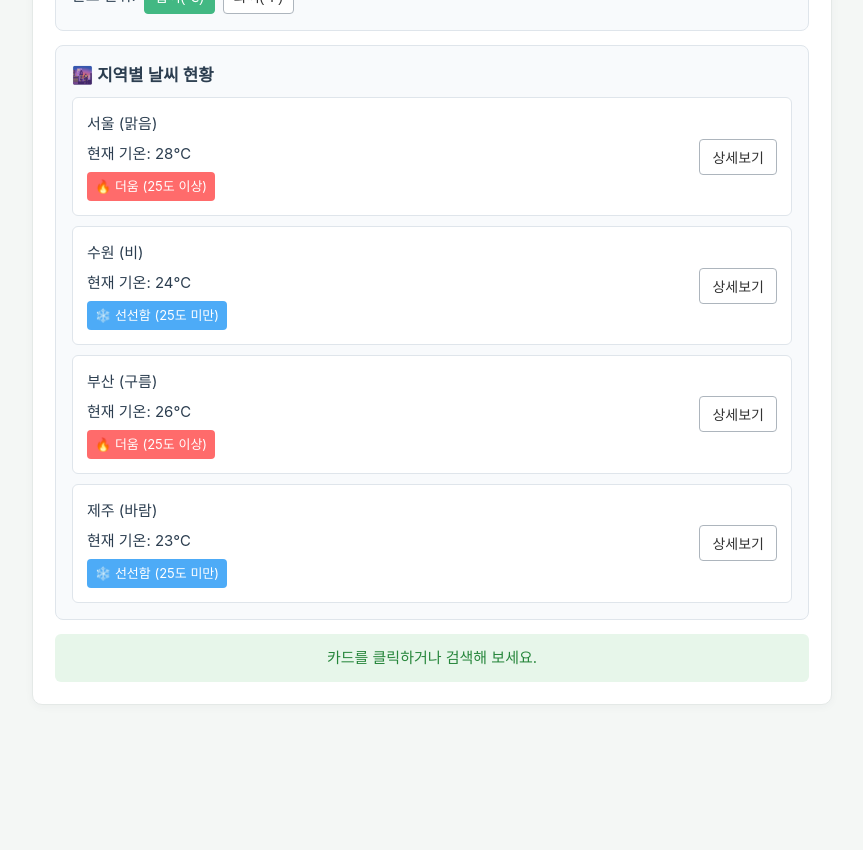
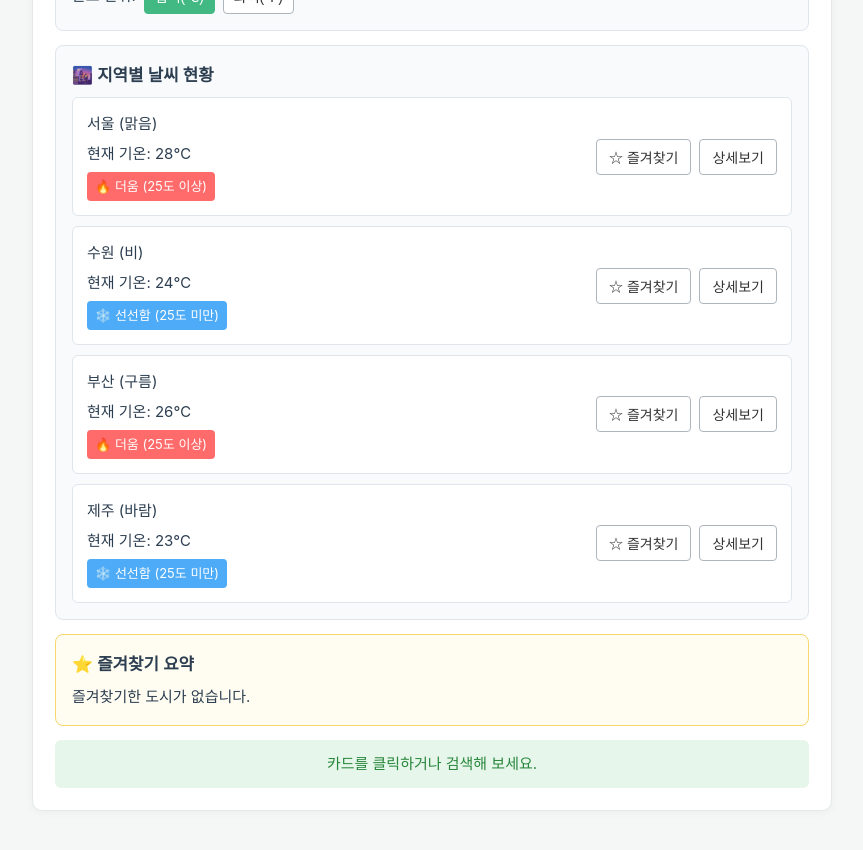
Before and after one commit to kimgayeon430/skala-vue, a Vue app: page /weather-composition in a window 1280 px wide. Shown: the part 400-1250 px from the top of the page, without its empty margins (208-1071 px from the left). Before the commit the page ends 1173 px from the top, so only its background shows below. Built offline with nearby package versions, Linux system fonts and the light colour scheme.

Commit message:
add favorite weather

```diff
--- a/src/components/practices/composition/WeatherComposition.vue
+++ b/src/components/practices/composition/WeatherComposition.vue
@@ -9,6 +9,16 @@ const weatherList = ref([
   { id: 'city_04', name: '제주', temp: 23, status: '바람' },
 ])
 
+// localStorage 값이 없거나 손상되어도 빈 배열로 안전하게 시작함
+const loadFavoriteCities = () => {
+  try {
+    const savedFavorites = JSON.parse(localStorage.getItem('favoriteCities') ?? '[]')
+    return Array.isArray(savedFavorites) ? savedFavorites : []
+  } catch {
+    return []
+  }
+}
+
 // 검색창에 입력한 도시 이름을 저장하는 반응형 상태
 const searchQuery = ref('')
 
@@ -17,6 +27,9 @@ const selectedCityInfo = ref(null)
 
 // 5번 추가 기능: 사용자가 선택한 온도 단위
 const temperatureUnit = ref('celsius')
+
+// 즐겨찾기한 도시의 고유 ID를 저장하고, 새로고침 시 localStorage 값으로 복원함
+const favoriteCities = ref(loadFavoriteCities())
 
 // 3. computed 검색 기능
 // searchQuery 또는 weatherList가 바뀌면 조건에 맞는 도시 목록을 다시 계산함
@@ -49,6 +62,21 @@ const displayedWeatherList = computed(() => {
       unit: '℃',
     }
   })
+})
+
+// 전체 날씨 중 favoriteCities에 ID가 포함된 도시만 추출함
+const favoriteWeatherList = computed(() => {
+  return weatherList.value.filter((city) => favoriteCities.value.includes(city.id))
+})
+
+// reduce로 즐겨찾기 도시의 섭씨 기온 합계를 구한 뒤 평균을 계산함
+const favoriteAvgTemp = computed(() => {
+  if (favoriteWeatherList.value.length === 0) {
+    return 0
+  }
+
+  const totalTemp = favoriteWeatherList.value.reduce((sum, city) => sum + city.temp, 0)
+  return Math.round((totalTemp / favoriteWeatherList.value.length) * 10) / 10
 })
 
 // 5. watchEffect 검색어 자동 감시
@@ -86,6 +114,33 @@ watch(temperatureUnit, (newUnit, oldUnit) => {
 
   console.log(`[온도 단위 변경] ${unitNames[oldUnit]}에서 ${unitNames[newUnit]}(으)로 변경`)
 })
+
+// push와 splice로 배열 내부가 바뀌는 경우도 감지하도록 deep 옵션을 사용함
+// 변경된 ID 배열을 문자열로 변환해 localStorage에 저장하므로 새로고침 후에도 유지됨
+watch(
+  favoriteCities,
+  (newFavorites) => {
+    localStorage.setItem('favoriteCities', JSON.stringify(newFavorites))
+
+    const favoriteNames = favoriteWeatherList.value.map((city) => city.name)
+    console.log(
+      `[즐겨찾기 변경 및 저장] 현재 즐겨찾기: ${favoriteNames.join(', ') || '없음'} / 저장된 ID: ${newFavorites.join(', ') || '없음'}`,
+    )
+  },
+  { deep: true },
+)
+
+// 이미 즐겨찾기된 ID면 제거하고, 아니면 배열에 추가함
+const toggleFavorite = (cityId) => {
+  const favoriteIndex = favoriteCities.value.indexOf(cityId)
+
+  if (favoriteIndex === -1) {
+    favoriteCities.value.push(cityId)
+    return
+  }
+
+  favoriteCities.value.splice(favoriteIndex, 1)
+}
 
 // 한글 조합 중에도 입력값을 바로 반영
 const handleSearch = (event) => {
@@ -146,17 +201,35 @@ const showDetail = (cityName, status) => {
           <strong>{{ city.name }} ({{ city.status }})</strong>
           <p>현재 기온: {{ city.displayTemp }}{{ city.unit }}</p>
 
-          <span v-if="city.temp >= 25" class="temperature-label hot">
-            🔥 더움 (25도 이상)
-          </span>
+          <span v-if="city.temp >= 25" class="temperature-label hot"> 🔥 더움 (25도 이상) </span>
           <span v-else class="temperature-label cool">❄️ 선선함 (25도 미만)</span>
         </div>
 
-        <button @click.stop="showDetail(city.name, city.status)">상세보기</button>
+        <div class="card-actions">
+          <!-- .stop으로 즐겨찾기 클릭 시 부모 카드의 도시 선택 이벤트를 막음 -->
+          <button
+            class="favorite-button"
+            :class="{ active: favoriteCities.includes(city.id) }"
+            @click.stop="toggleFavorite(city.id)"
+          >
+            {{ favoriteCities.includes(city.id) ? '★ 즐겨찾기 해제' : '☆ 즐겨찾기' }}
+          </button>
+          <button @click.stop="showDetail(city.name, city.status)">상세보기</button>
+        </div>
       </div>
 
       <!-- 검색어와 일치하는 도시가 없을 때 안내 문구 표시 -->
       <p v-if="filteredWeatherList.length === 0">검색 결과와 일치하는 도시가 없습니다.</p>
+    </section>
+
+    <!-- 즐겨찾기 목록과 computed로 계산한 평균 기온 요약 -->
+    <section class="weather-box favorite-summary">
+      <h3>⭐ 즐겨찾기 요약</h3>
+      <template v-if="favoriteWeatherList.length">
+        <p>도시: {{ favoriteWeatherList.map((city) => city.name).join(', ') }}</p>
+        <p>평균 기온(섭씨): {{ favoriteAvgTemp }}℃</p>
+      </template>
+      <p v-else>즐겨찾기한 도시가 없습니다.</p>
     </section>
 
     <!-- 선택한 도시가 있으면 도시 이름을, 없으면 안내 문구를 표시 -->
@@ -233,6 +306,11 @@ const showDetail = (cityName, status) => {
   margin: 6px 0;
 }
 
+.card-actions {
+  display: flex;
+  gap: 8px;
+}
+
 .temperature-label {
   display: inline-block;
   padding: 4px 8px;
@@ -257,6 +335,21 @@ const showDetail = (cityName, status) => {
   cursor: pointer;
 }
 
+.weather-card .favorite-button.active {
+  border-color: #f5b301;
+  background-color: #fff8db;
+  color: #8a6200;
+}
+
+.favorite-summary {
+  border-color: #f5d76e;
+  background-color: #fffdf2;
+}
+
+.favorite-summary p:last-child {
+  margin-bottom: 0;
+}
+
 .selected-message {
   padding: 12px;
   margin-bottom: 0;
```
Also changed, not shown: 1 other file (tests, documents, lock files or other folders).
